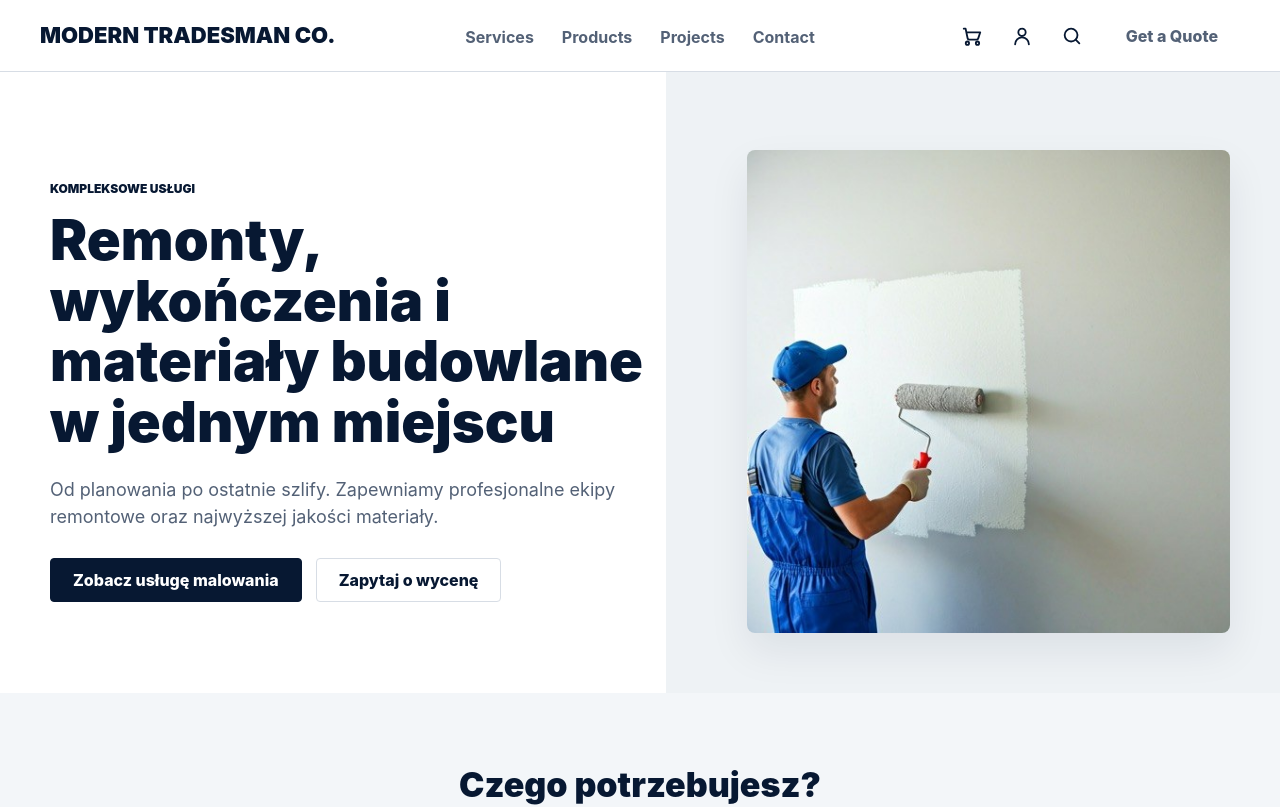
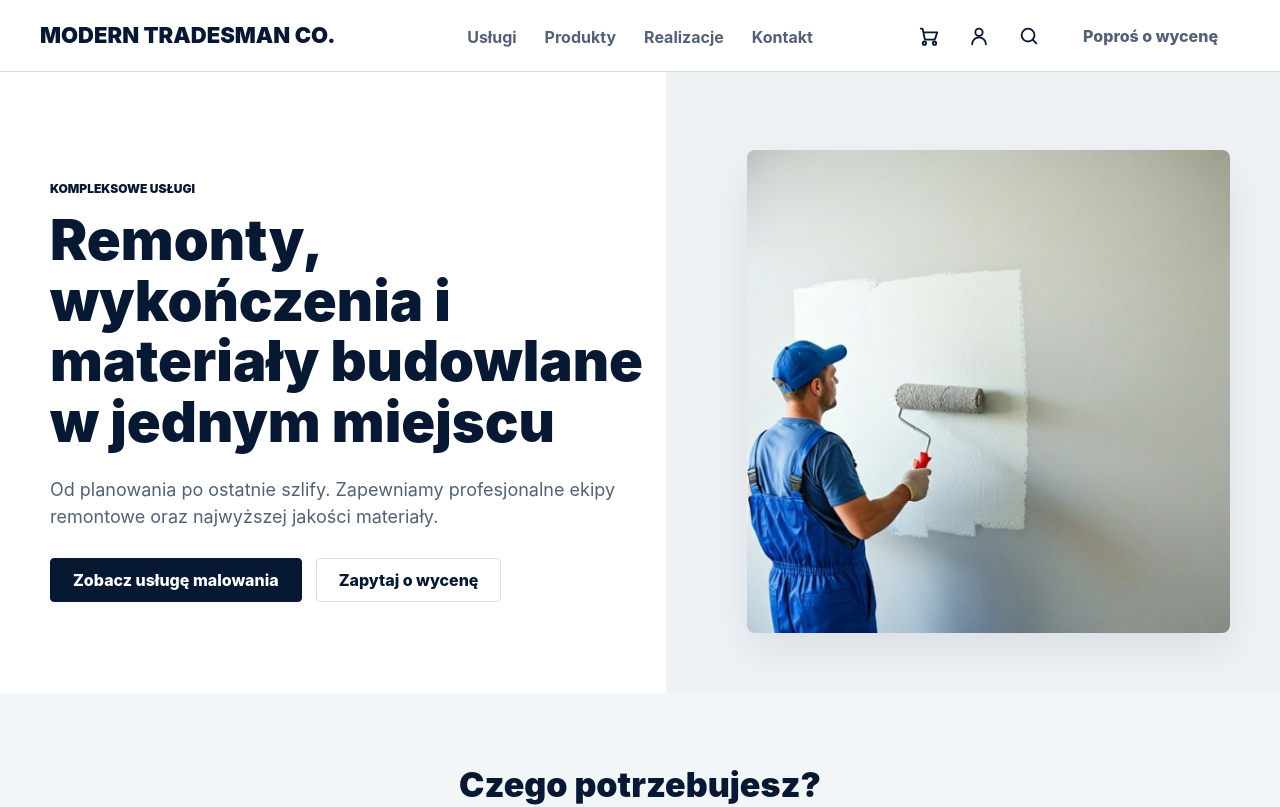
Before and after one commit to xtz9012/TPF, a React (Vite) app in the folder hardware-shop/: page / in a window 1280 px wide. Shown: the top 807 px of the page. Built offline with nearby package versions, Linux system fonts and the light colour scheme.

Commit message:
Switch to Polish

```diff
--- a/hardware-shop/index.html
+++ b/hardware-shop/index.html
@@ -1,10 +1,10 @@
 <!doctype html>
-<html lang="en">
+<html lang="pl">
   <head>
     <meta charset="UTF-8" />
     <link rel="icon" type="image/svg+xml" href="/favicon.svg" />
     <meta name="viewport" content="width=device-width, initial-scale=1.0" />
-    <title>hardware-shop</title>
+    <title>Sklep Budowlany - Modern Tradesman</title>
   </head>
   <body>
     <div id="root"></div>
--- a/hardware-shop/package.json
+++ b/hardware-shop/package.json
@@ -1,5 +1,6 @@
 {
-  "name": "hardware-shop",
+  "name": "sklep-budowlany",
+  "description": "Aplikacja e-commerce do sprzedaży materiałów budowlanych i usług remontowych",
   "private": true,
   "version": "0.0.0",
   "type": "module",
--- a/hardware-shop/src/App.jsx
+++ b/hardware-shop/src/App.jsx
@@ -21,10 +21,10 @@ const routes = [
 ]
 
 const navItems = [
-  { page: 'service', label: 'Services' },
-  { page: 'product', label: 'Products' },
-  { page: 'home', label: 'Projects', section: 'projects' },
-  { page: 'contact', label: 'Contact' },
+  { page: 'service', label: 'Usługi' },
+  { page: 'product', label: 'Produkty' },
+  { page: 'home', label: 'Realizacje', section: 'projects' },
+  { page: 'contact', label: 'Kontakt' },
 ]
 
 const serviceCards = [
@@ -360,7 +360,7 @@ function Header({ route, navigate }) {
           type="button"
           onClick={() => navigate('contact')}
         >
-          Get a Quote
+          Poproś o wycenę
         </button>
       </div>
     </header>
@@ -372,7 +372,7 @@ function Footer() {
     <footer className="site-footer">
       <div>
         <strong>Modern Tradesman Co.</strong>
-        <p>© 2024 Modern Tradesman Construction. Built for Reliability.</p>
+        <p>© 2024 Modern Tradesman Construction. Zbudowane na solidnych fundamentach.</p>
       </div>
       <nav aria-label="Linki stopki">
         <a href="#privacy">Polityka Prywatności</a>
@@ -679,7 +679,7 @@ function ProductPage({ navigate }) {
   return (
     <>
       <section className="page-section">
-        <Breadcrumb items={['Produkty', 'Farby', 'Farba wewnętrzna']} />
+        <Breadcrumb items={['Strona główna', 'Produkty', 'Farba wewnętrzna']} />
         <div className="product-hero">
           <div className="product-media">
             <img src={paintSwatchImg} alt="Próbka koloru farby wewnętrznej" />
@@ -774,7 +774,7 @@ function ServicePage({ navigate }) {
   return (
     <>
       <section className="page-section">
-        <Breadcrumb items={['Home', 'Usługi', 'Malowanie ścian']} />
+        <Breadcrumb items={['Strona główna', 'Usługi', 'Malowanie ścian']} />
         <div className="service-hero">
           <div>
             <p className="eyebrow">Usługi wykończeniowe</p>
@@ -931,7 +931,7 @@ function ServicePage({ navigate }) {
 function CartPage({ quantity, setQuantity, total, navigate }) {
   return (
     <section className="page-section tall">
-      <Breadcrumb items={['Home', 'Koszyk']} />
+      <Breadcrumb items={['Strona główna', 'Koszyk']} />
       <h1>Twój koszyk</h1>
       <div className="cart-layout">
         <div className="cart-table">
@@ -1021,7 +1021,7 @@ function CheckoutPage({ payment, setPayment, total, navigate }) {
 
   return (
     <section className="page-section tall">
-      <Breadcrumb items={['Home', 'Koszyk', 'Płatność']} />
+      <Breadcrumb items={['Strona główna', 'Koszyk', 'Płatność']} />
       <h1>Zamówienie i Płatność</h1>
       <div className="checkout-layout">
         <div className="checkout-main">
```
